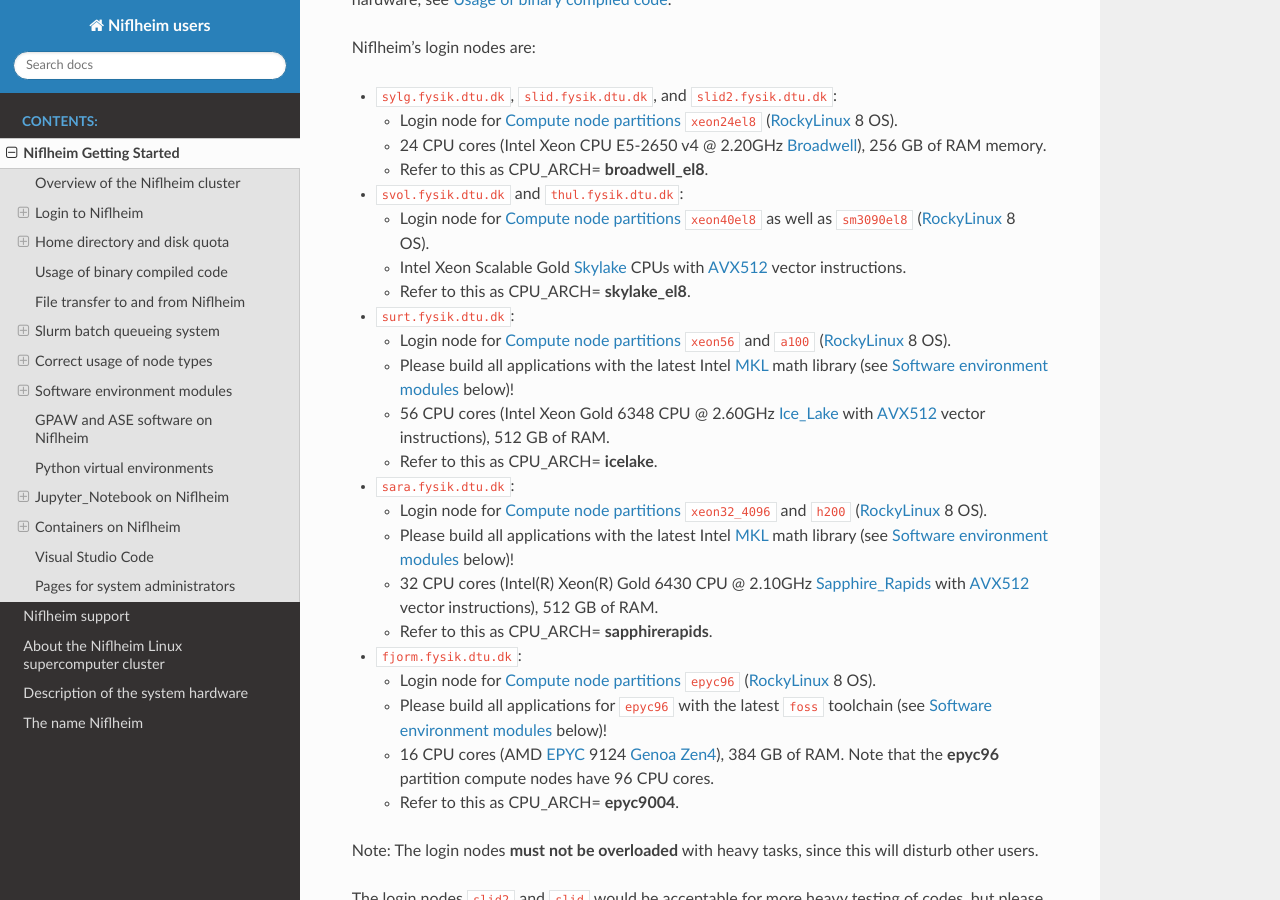
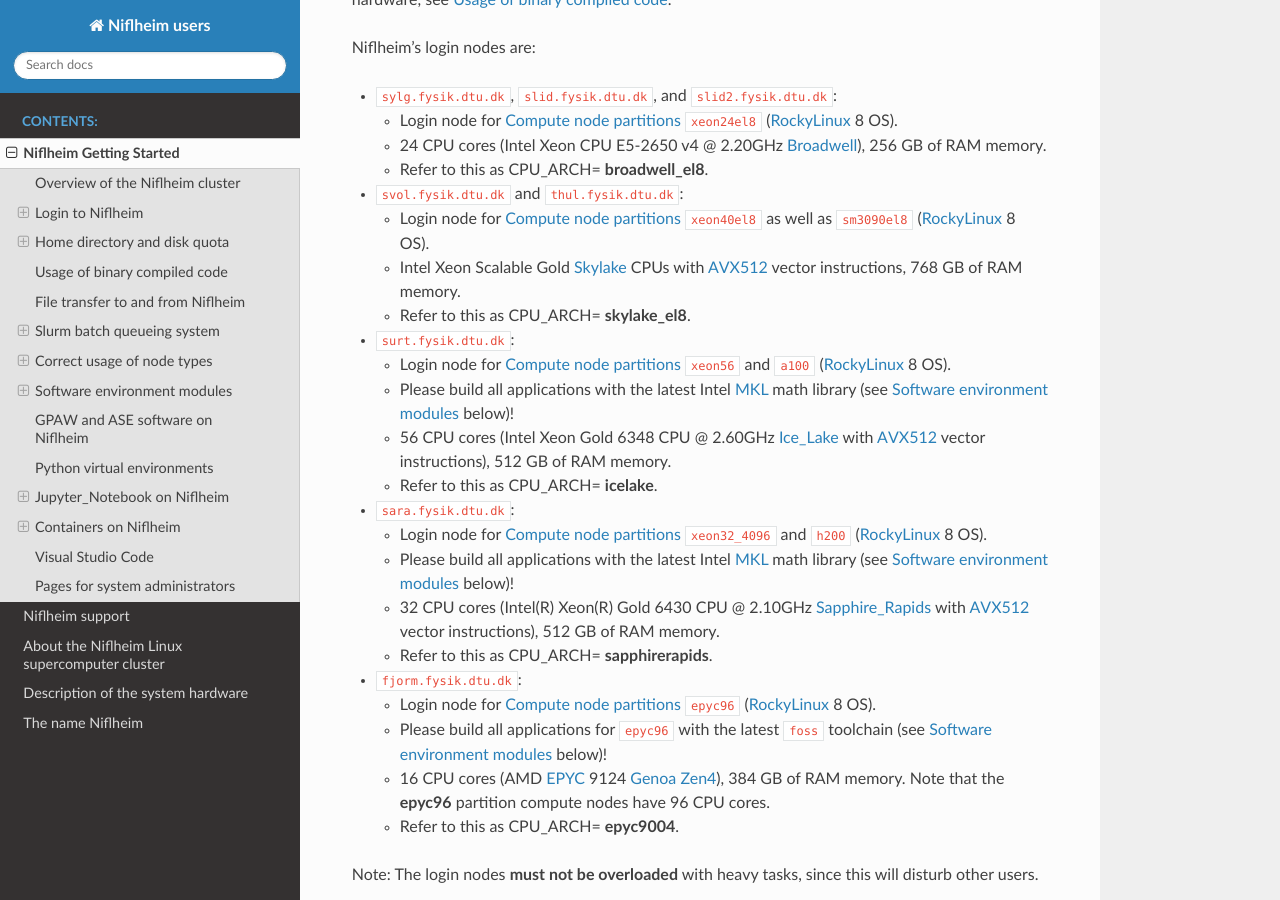
Before and after one commit to OleHolmNielsen/Niflheim_users, a Sphinx documentation site: the page built from docs/Niflheim_Getting_Started.rst, in a window 1280 px wide and 900 px high, scrolled down 692 px. Built offline with Sphinx 7.4.7 and the Read the Docs theme 3.1.0, drawn with Linux system fonts in a browser that asks for light colours.

Commit message:
Document login node RAM memory

```diff
--- a/docs/Niflheim_Getting_Started.rst
+++ b/docs/Niflheim_Getting_Started.rst
@@ -52,28 +52,28 @@ Niflheim's login nodes are:
 * ``svol.fysik.dtu.dk`` and ``thul.fysik.dtu.dk``:
 
   * Login node for :ref:`compute_node_partitions` ``xeon40el8`` as well as ``sm3090el8`` (RockyLinux_ 8 OS).
-  * Intel Xeon Scalable Gold Skylake_ CPUs with AVX512_ vector instructions.
+  * Intel Xeon Scalable Gold Skylake_ CPUs with AVX512_ vector instructions, 768 GB of RAM memory.
   * Refer to this as CPU_ARCH= **skylake_el8**.
 
 * ``surt.fysik.dtu.dk``:
 
   * Login node for :ref:`compute_node_partitions` ``xeon56`` and ``a100`` (RockyLinux_ 8 OS).
   * Please build all applications with the latest Intel MKL_ math library (see `Software environment modules`_ below)!
-  * 56 CPU cores (Intel Xeon Gold 6348 CPU @ 2.60GHz Ice_Lake_ with AVX512_ vector instructions), 512 GB of RAM.
+  * 56 CPU cores (Intel Xeon Gold 6348 CPU @ 2.60GHz Ice_Lake_ with AVX512_ vector instructions), 512 GB of RAM memory.
   * Refer to this as CPU_ARCH= **icelake**.
 
 * ``sara.fysik.dtu.dk``:
 
   * Login node for :ref:`compute_node_partitions` ``xeon32_4096`` and ``h200`` (RockyLinux_ 8 OS).
   * Please build all applications with the latest Intel MKL_ math library (see `Software environment modules`_ below)!
-  * 32 CPU cores (Intel(R) Xeon(R) Gold 6430 CPU @ 2.10GHz Sapphire_Rapids_ with AVX512_ vector instructions), 512 GB of RAM.
+  * 32 CPU cores (Intel(R) Xeon(R) Gold 6430 CPU @ 2.10GHz Sapphire_Rapids_ with AVX512_ vector instructions), 512 GB of RAM memory.
   * Refer to this as CPU_ARCH= **sapphirerapids**.
 
 * ``fjorm.fysik.dtu.dk``:
 
   * Login node for :ref:`compute_node_partitions` ``epyc96`` (RockyLinux_ 8 OS).
   * Please build all applications for ``epyc96`` with the latest ``foss`` toolchain (see `Software environment modules`_ below)!
-  * 16 CPU cores (AMD EPYC_ 9124 Genoa_ Zen4_), 384 GB of RAM.
+  * 16 CPU cores (AMD EPYC_ 9124 Genoa_ Zen4_), 384 GB of RAM memory.
     Note that the **epyc96** partition compute nodes have 96 CPU cores.
   * Refer to this as CPU_ARCH= **epyc9004**.
 
```
